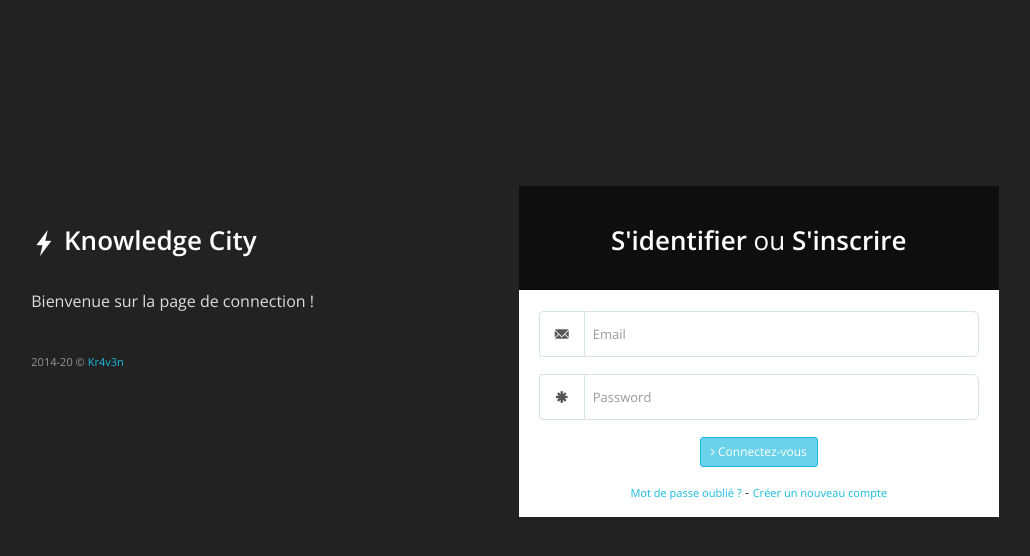
After one commit to Kr4v3N/KnowledgeCity, a Django app: page /login/ in a window 1280 px wide. The commit adds this page. Shown: the top 556 px of the page, without its empty margins (125-1155 px from the left). Run offline with Django 3.2, Linux system fonts and the light colour scheme; some libraries are stand-ins or nearby versions.

Commit message:
Add Login page

```diff
--- /dev/null
+++ b/main/templates/front/login.html
@@ -0,0 +1,250 @@
+<!DOCTYPE html>
+
+{% load static %}
+
+<!--[if IE 9]>         <html class="no-js lt-ie10" lang="fr"> <![endif]-->
+<!--[if gt IE 9]><!--> <html class="no-js" lang="fr"> <!--<![endif]-->
+    <head>
+        <meta charset="utf-8">
+
+        <title>Login</title>
+
+        <meta name="description" content="">
+        <meta name="author" content="">
+        <meta name="robots" content="noindex, nofollow">
+        <meta name="viewport" content="width=device-width,initial-scale=1.0,user-scalable=0">
+
+        <!-- Icons -->
+        <!-- The following icons can be replaced with your own, they are used by desktop and mobile browsers -->
+        <link rel="shortcut icon" href="{% static 'back/img/favicon.png' %}">
+        <link rel="apple-touch-icon" href="{% static 'back/img/icon57.png" sizes="57x57' %}">
+        <link rel="apple-touch-icon" href="{% static 'back/img/icon72.png" sizes="72x72' %}">
+        <link rel="apple-touch-icon" href="{% static 'back/img/icon76.png" sizes="76x76' %}">
+        <link rel="apple-touch-icon" href="{% static 'back/img/icon114.png" sizes="114x114' %}">
+        <link rel="apple-touch-icon" href="{% static 'back/img/icon120.png" sizes="120x120' %}">
+        <link rel="apple-touch-icon" href="{% static 'back/img/icon144.png" sizes="144x144' %}">
+        <link rel="apple-touch-icon" href="{% static 'back/img/icon152.png" sizes="152x152' %}">
+        <link rel="apple-touch-icon" href="{% static 'back/img/icon180.png" sizes="180x180' %}">
+        <!-- END Icons -->
+
+        <!-- Stylesheets -->
+        <!-- Bootstrap is included in its original form, unaltered -->
+        <link rel="stylesheet" href="{% static 'back/css/bootstrap.min.css' %}">
+
+        <!-- Related styles of various icon packs and plugins -->
+        <link rel="stylesheet" href="{% static 'back/css/plugins.css' %}">
+
+        <!-- The main stylesheet of this template. All Bootstrap overwrites are defined in here -->
+        <link rel="stylesheet" href="{% static 'back/css/main.css' %}">
+
+        <!-- Include a specific file here from css/themes/ folder to alter the default theme of the template -->
+
+        <!-- The themes stylesheet of this template (for using specific theme color in individual elements - must included last) -->
+        <link rel="stylesheet" href="{% static 'back/css/themes.css' %}">
+        <!-- END Stylesheets -->
+
+        <!-- Modernizr (browser feature detection library) -->
+        <script src="{% static 'back/js/vendor/modernizr.min.js' %}"></script>
+    </head>
+    <body>
+        <!-- Login Alternative Row -->
+        <div class="container">
+            <div class="row">
+                <div class="col-md-5 col-md-offset-1">
+                    <div id="login-alt-container">
+                        <!-- Title -->
+                        <h1 class="push-top-bottom">
+                            <i class="gi gi-flash"></i> <strong>Knowledge City</strong>
+                            <br>
+                            <br>
+                            <small>Bienvenue sur la page de connection !</small>
+                        </h1>
+                        <!-- END Title -->
+
+                        <!-- Key Features -->
+{#                        <ul class="fa-ul text-muted">#}
+{#                            <li><i class="fa fa-check fa-li text-success"></i> Clean &amp; Modern Design</li>#}
+{#                            <li><i class="fa fa-check fa-li text-success"></i> Fully Responsive &amp; Retina Ready</li>#}
+{#                            <li><i class="fa fa-check fa-li text-success"></i> 10 Color Themes</li>#}
+{#                            <li><i class="fa fa-check fa-li text-success"></i> PSD Files Included</li>#}
+{#                            <li><i class="fa fa-check fa-li text-success"></i> Widgets Collection</li>#}
+{#                            <li><i class="fa fa-check fa-li text-success"></i> Designed Pages Collection</li>#}
+{#                            <li><i class="fa fa-check fa-li text-success"></i> .. and many more awesome features!</li>#}
+{#                        </ul>#}
+                        <!-- END Key Features -->
+
+                        <!-- Footer -->
+                        <footer class="text-muted push-top-bottom">
+                            <small><span id="year-copy"></span> &copy; <a href="https://fafachena.com" target="_blank">Kr4v3n</a></small>
+                        </footer>
+                        <!-- END Footer -->
+                    </div>
+                </div>
+                <div class="col-md-5">
+                    <!-- Login Container -->
+                    <div id="login-container">
+                        <!-- Login Title -->
+                        <div class="login-title text-center">
+                            <h1><strong>S'identifier</strong> ou <strong>S'inscrire</strong></h1>
+                        </div>
+                        <!-- END Login Title -->
+
+                        <!-- Login Block -->
+                        <div class="block push-bit">
+                            <!-- Login Form -->
+                            <form action="{% url 'login' %}" method="post" id="form-login" class="form-horizontal">
+                                {% csrf_token %}
+                                <div class="form-group">
+                                    <div class="col-xs-12">
+                                        <div class="input-group">
+                                            <span class="input-group-addon"><i class="gi gi-envelope"></i></span>
+                                            <input type="text" id="username" name="username" class="form-control input-lg" placeholder="Email">
+                                        </div>
+                                    </div>
+                                </div>
+                                <div class="form-group">
+                                    <div class="col-xs-12">
+                                        <div class="input-group">
+                                            <span class="input-group-addon"><i class="gi gi-asterisk"></i></span>
+                                            <input type="password" id="password" name="password" class="form-control input-lg" placeholder="Password">
+                                        </div>
+                                    </div>
+                                </div>
+                                <div class="form-group form-actions">
+
+                                    <div class="text-center">
+                                        <button type="submit" class="btn btn-sm btn-primary"><i class="fa fa-angle-right"></i> Connectez-vous</button>
+                                    </div>
+                                </div>
+                                <div class="form-group">
+                                    <div class="col-xs-12 text-center">
+                                        <a href="javascript:void(0)" id="link-reminder-login"><small>Mot de passe oublié ?</small></a> -
+                                        <a href="javascript:void(0)" id="link-register-login"><small>Créer un nouveau compte</small></a>
+                                    </div>
+                                </div>
+                            </form>
+                            <!-- END Login Form -->
+
+                            <!-- Reminder Form -->
+                            <form action="login_alt.html#reminder" method="post" id="form-reminder" class="form-horizontal display-none">
+                                <div class="form-group">
+                                    <div class="col-xs-12">
+                                        <div class="input-group">
+                                            <span class="input-group-addon"><i class="gi gi-envelope"></i></span>
+                                            <input type="text" id="reminder-email" name="reminder-email" class="form-control input-lg" placeholder="Email">
+                                        </div>
+                                    </div>
+                                </div>
+                                <div class="form-group form-actions">
+                                    <div class="col-xs-12 text-right">
+                                        <button type="submit" class="btn btn-sm btn-primary"><i class="fa fa-angle-right"></i> Réinitialiser le mot de passe</button>
+                                    </div>
+                                </div>
+                                <div class="form-group">
+                                    <div class="col-xs-12 text-center">
+                                        <small>Vous souvenez-vous de votre mot de passe ?</small> <a href="javascript:void(0)" id="link-reminder"><small>S'identifier</small></a>
+                                    </div>
+                                </div>
+                            </form>
+                            <!-- END Reminder Form -->
+
+                            <!-- Register Form -->
+                            <form action="login_alt.html#register" method="post" id="form-register" class="form-horizontal display-none">
+                                <div class="form-group">
+                                    <div class="col-xs-6">
+                                        <div class="input-group">
+                                            <span class="input-group-addon"><i class="gi gi-user"></i></span>
+                                            <input type="text" id="register-firstname" name="register-firstname" class="form-control input-lg" placeholder="Firstname">
+                                        </div>
+                                    </div>
+                                    <div class="col-xs-6">
+                                        <input type="text" id="register-lastname" name="register-lastname" class="form-control input-lg" placeholder="Lastname">
+                                    </div>
+                                </div>
+                                <div class="form-group">
+                                    <div class="col-xs-12">
+                                        <div class="input-group">
+                                            <span class="input-group-addon"><i class="gi gi-envelope"></i></span>
+                                            <input type="text" id="register-email" name="register-email" class="form-control input-lg" placeholder="Email">
+                                        </div>
+                                    </div>
+                                </div>
+                                <div class="form-group">
+                                    <div class="col-xs-12">
+                                        <div class="input-group">
+                                            <span class="input-group-addon"><i class="gi gi-asterisk"></i></span>
+                                            <input type="password" id="register-password" name="register-password" class="form-control input-lg" placeholder="Password">
+                                        </div>
+                                    </div>
+                                </div>
+                                <div class="form-group">
+                                    <div class="col-xs-12">
+                                        <div class="input-group">
+                                            <span class="input-group-addon"><i class="gi gi-asterisk"></i></span>
+                                            <input type="password" id="register-password-verify" name="register-password-verify" class="form-control input-lg" placeholder="Verify Password">
+                                        </div>
+                                    </div>
+                                </div>
+                                <div class="form-group form-actions">
+                                    <div class="col-xs-6">
+                                        <a href="#modal-terms" data-toggle="modal" class="register-terms">Termes</a>
+                                        <label class="switch switch-primary" data-toggle="tooltip" title="Agree to the terms">
+                                            <input type="checkbox" id="register-terms" name="register-terms">
+                                            <span></span>
+                                        </label>
+                                    </div>
+                                    <div class="col-xs-6 text-right">
+                                        <button type="submit" class="btn btn-sm btn-success"><i class="fa fa-plus"></i> Créer un compte </button>
+                                    </div>
+                                </div>
+                                <div class="form-group">
+                                    <div class="col-xs-12 text-center">
+                                        <small>Avez-vous un compte ?</small> <a href="javascript:void(0)" id="link-register"><small>S'identifier</small></a>
+                                    </div>
+                                </div>
+                            </form>
+                            <!-- END Register Form -->
+                        </div>
+                        <!-- END Login Block -->
+                    </div>
+                    <!-- END Login Container -->
+                </div>
+            </div>
+        </div>
+        <!-- END Login Alternative Row -->
+
+        <!-- Modal Terms -->
+        <div id="modal-terms" class="modal" tabindex="-1" role="dialog" aria-hidden="true">
+            <div class="modal-dialog">
+                <div class="modal-content">
+                    <div class="modal-header">
+                        <button type="button" class="close" data-dismiss="modal" aria-hidden="true">&times;</button>
+                        <h4 class="modal-title">Terms &amp; Conditions</h4>
+                    </div>
+                    <div class="modal-body">
+                        <h4>Title</h4>
+                        <p>Donec lacinia venenatis metus at bibendum? In hac habitasse platea dictumst. Proin ac nibh rutrum lectus rhoncus eleifend. Sed porttitor pretium venenatis. Suspendisse potenti. Aliquam quis ligula elit. Aliquam at orci ac neque semper dictum. Sed tincidunt scelerisque ligula, et facilisis nulla hendrerit non. Suspendisse potenti. Pellentesque non accumsan orci. Praesent at lacinia dolor. Lorem ipsum dolor sit amet, consectetur adipiscing elit.</p>
+                        <p>Donec lacinia venenatis metus at bibendum? In hac habitasse platea dictumst. Proin ac nibh rutrum lectus rhoncus eleifend. Sed porttitor pretium venenatis. Suspendisse potenti. Aliquam quis ligula elit. Aliquam at orci ac neque semper dictum. Sed tincidunt scelerisque ligula, et facilisis nulla hendrerit non. Suspendisse potenti. Pellentesque non accumsan orci. Praesent at lacinia dolor. Lorem ipsum dolor sit amet, consectetur adipiscing elit.</p>
+                        <h4>Title</h4>
+                        <p>Donec lacinia venenatis metus at bibendum? In hac habitasse platea dictumst. Proin ac nibh rutrum lectus rhoncus eleifend. Sed porttitor pretium venenatis. Suspendisse potenti. Aliquam quis ligula elit. Aliquam at orci ac neque semper dictum. Sed tincidunt scelerisque ligula, et facilisis nulla hendrerit non. Suspendisse potenti. Pellentesque non accumsan orci. Praesent at lacinia dolor. Lorem ipsum dolor sit amet, consectetur adipiscing elit.</p>
+                        <p>Donec lacinia venenatis metus at bibendum? In hac habitasse platea dictumst. Proin ac nibh rutrum lectus rhoncus eleifend. Sed porttitor pretium venenatis. Suspendisse potenti. Aliquam quis ligula elit. Aliquam at orci ac neque semper dictum. Sed tincidunt scelerisque ligula, et facilisis nulla hendrerit non. Suspendisse potenti. Pellentesque non accumsan orci. Praesent at lacinia dolor. Lorem ipsum dolor sit amet, consectetur adipiscing elit.</p>
+                        <h4>Title</h4>
+                        <p>Donec lacinia venenatis metus at bibendum? In hac habitasse platea dictumst. Proin ac nibh rutrum lectus rhoncus eleifend. Sed porttitor pretium venenatis. Suspendisse potenti. Aliquam quis ligula elit. Aliquam at orci ac neque semper dictum. Sed tincidunt scelerisque ligula, et facilisis nulla hendrerit non. Suspendisse potenti. Pellentesque non accumsan orci. Praesent at lacinia dolor. Lorem ipsum dolor sit amet, consectetur adipiscing elit.</p>
+                        <p>Donec lacinia venenatis metus at bibendum? In hac habitasse platea dictumst. Proin ac nibh rutrum lectus rhoncus eleifend. Sed porttitor pretium venenatis. Suspendisse potenti. Aliquam quis ligula elit. Aliquam at orci ac neque semper dictum. Sed tincidunt scelerisque ligula, et facilisis nulla hendrerit non. Suspendisse potenti. Pellentesque non accumsan orci. Praesent at lacinia dolor. Lorem ipsum dolor sit amet, consectetur adipiscing elit.</p>
+                    </div>
+                </div>
+            </div>
+        </div>
+        <!-- END Modal Terms -->
+
+        <!-- jQuery, Bootstrap.js, jQuery plugins and Custom JS code -->
+        <script src="{% static 'back/js/vendor/jquery.min.js' %}"></script>
+        <script src="{% static 'back/js/vendor/bootstrap.min.js' %}"></script>
+        <script src="{% static 'back/js/plugins.js' %}"></script>
+        <script src="{% static 'back/js/app.js' %}"></script>
+
+        <!-- Load and execute javascript code used only in this page -->
+        <script src="{% static 'back/js/pages/login.js' %}"></script>
+        <script>$(function(){ Login.init(); });</script>
+    </body>
+</html>
--- a/main/templates/front/news_detail.html
+++ b/main/templates/front/news_detail.html
@@ -46,8 +46,9 @@
 					<div class="p-r-10 p-r-0-sr991">
 						<!-- Blog Detail -->
 						<div class="p-b-70">
+
 							<a href="#" class="f1-s-10 cl2 hov-cl10 trans-03 text-uppercase">
-								Technology
+								{{ new.category_name }}
 							</a>
 
 							<h3 class="f1-l-3 cl2 p-b-16 p-t-33 respon2">
--- a/main/urls.py
+++ b/main/urls.py
@@ -6,4 +6,5 @@ urlpatterns = [
     path('', views.home, name='home'),
     path('about/', views.about, name='about'),
     path('panel/', views.panel, name='panel'),
+    path('login/', views.user_login, name='login'),
 ]
--- a/main/views.py
+++ b/main/views.py
@@ -4,17 +4,21 @@ from category.models import Category
 from .models import Main
 from news.models import News
 from subcategory.models import SubCategory
+from django.contrib.auth import authenticate, login, logout
 
 
 def home(request):
+
     site = Main.objects.get(pk=3)
     news = News.objects.all().order_by('-pk')
+    allNews = News.objects.all()
     category = Category.objects.all()
     subcat = SubCategory.objects.all()
     lastnews = News.objects.all().order_by('-pk')[:3]
 
     return render(request, 'home.html', {'site': site,
                                          'news': news,
+                                         'allNews': allNews,
                                          'category': category,
                                          'subcat': subcat,
                                          'lastnews': lastnews
@@ -22,17 +26,40 @@ def home(request):
 
 
 def about(request):
+
     site = Main.objects.get(pk=3)
-    news = News.objects.all().order_by('-pk')
+    allNews = News.objects.all()
     category = Category.objects.all()
     subcat = SubCategory.objects.all()
 
     return render(request, 'front/about.html', {'site': site,
                                                 'category': category,
                                                 'subcat': subcat,
-                                                'news': news,
+                                                'allNews': allNews,
                                                 })
 
 
 def panel(request):
+
+    # TODO Login check start
+    if not request.user.is_authenticated:
+        return redirect('login')
+    # TODO Login chek end
+
     return render(request, 'back/admin_home.html')
+
+
+def user_login(request):
+
+    if request.method == 'POST':
+        usertxt = request.POST.get('username')
+        passtxt = request.POST.get('password')
+
+        if usertxt != "" and passtxt != "":
+            user = authenticate(username=usertxt, password=passtxt)
+
+            if user is not None:
+                login(request, user)
+                return redirect('panel')
+
+    return render(request, 'front/login.html')
--- a/templates/front/base.html
+++ b/templates/front/base.html
@@ -295,7 +295,7 @@
 										<div class="tab-pane show active" id="news-0" role="tabpanel">
 											<div class="row">
 
-												{% for hh in news %}
+												{% for hh in allNews %}
 												{% if hh.ocategory_id == gg.pk %}
 													<div class="col-3">
 													<!-- Item post -->
@@ -335,7 +335,7 @@
 										<div class="tab-pane" id="{{ subcat2.pk }}" role="tabpanel">
 											<div class="row">
 
-												{% for mm in news %}
+												{% for mm in allNews %}
 												{% if mm.category_id == subcat2.pk %}
 												<div class="col-3">
 												<!-- Item post -->
```
Also changed, not shown: category/views.py (+11 -0 lines), news/views.py (+25 -6 lines), subcategory/views.py (+10 -0 lines), templates/back/base.html (+8 -0 lines), news/urls.py (line endings or trailing spaces).
